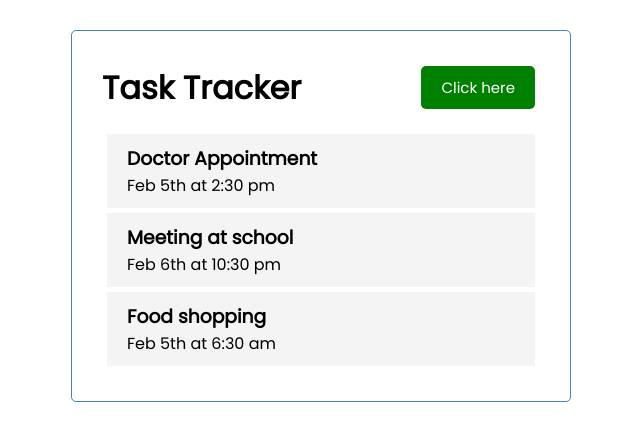
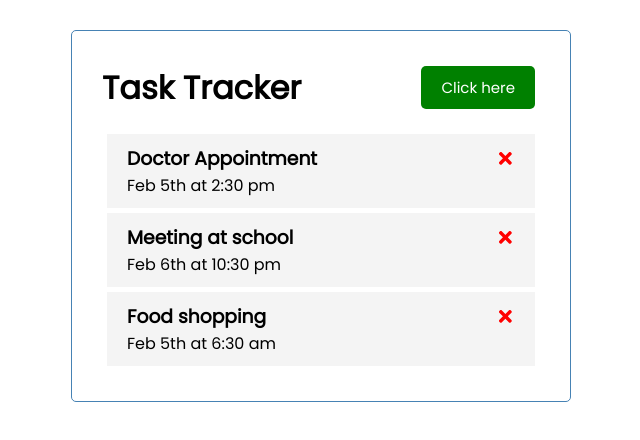
Before and after one commit to ZPrayag/ReactJS, a React (Create React App) app in the folder react-task-tracker/: page / in a window 1280 px wide. Shown: the top 440 px of the page, without its empty margins (319-959 px from the left). Built offline with nearby package versions, Linux system fonts and the light colour scheme.

Commit message:
Added Icons with react-icons

```diff
--- a/react-task-tracker/src/components/Task.js
+++ b/react-task-tracker/src/components/Task.js
@@ -1,7 +1,11 @@
+import { FaTimes } from "react-icons/fa";
+
 const Task = ({ task }) => {
   return (
     <div className="task">
-      <h3>{task.text}</h3>
+      <h3>
+        {task.text} <FaTimes style={{ color: "red", curson: "pointer" }} />
+      </h3>
       <p>{task.day}</p>
     </div>
   );
```
